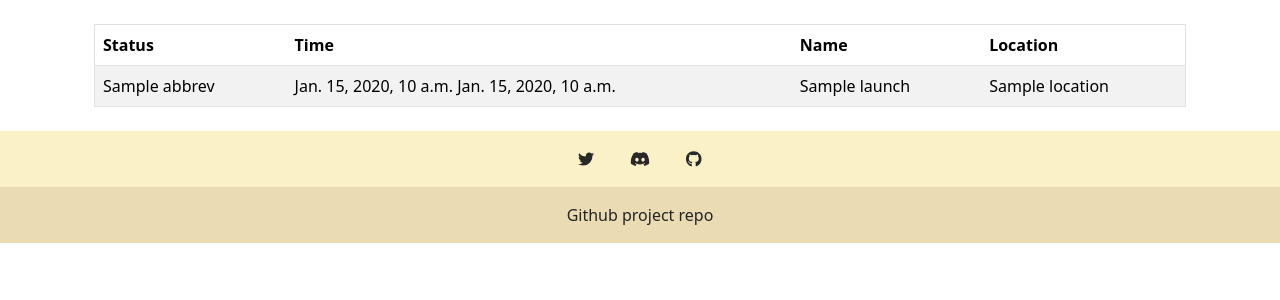
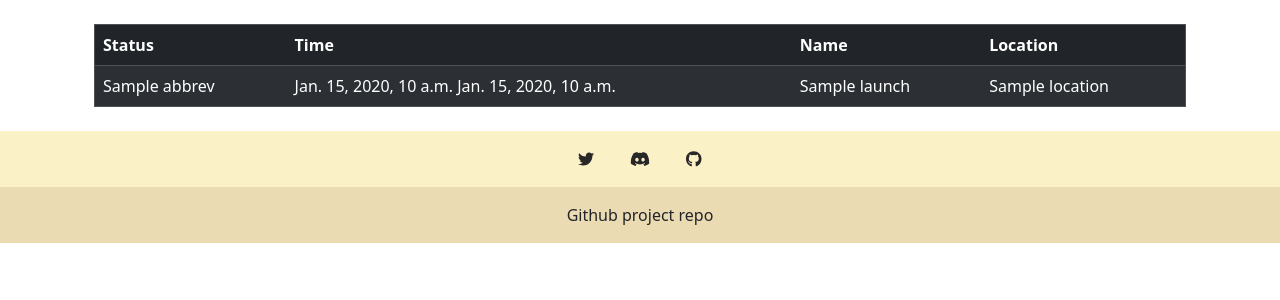
Before and after one commit to deltaplanoo/LaunchBot, a Django app: template myapp/templates/upcoming.html in a window 1280 px wide. Shown: the part 80-380 px from the top of the page. Run offline with Django 4.2, Linux system fonts and the light colour scheme; the template is opened without the code that fills it: most values are stand-ins (such as "Sample title", 1, 10 or a date in 2020).

Commit message:
mi sono rotto il cazzo

```diff
--- a/myapp/templates/upcoming.html
+++ b/myapp/templates/upcoming.html
@@ -8,7 +8,7 @@
       <!-- TODO: change row color based on status -->
       <!-- TODO: change table theme based on global site theme -->
 
-    <table class="table table-striped table-hover" border="1">
+    <table class="table table-striped table-hover table-dark" border="1">
       <thead>
         <tr>
           <th>Status</th>
```
